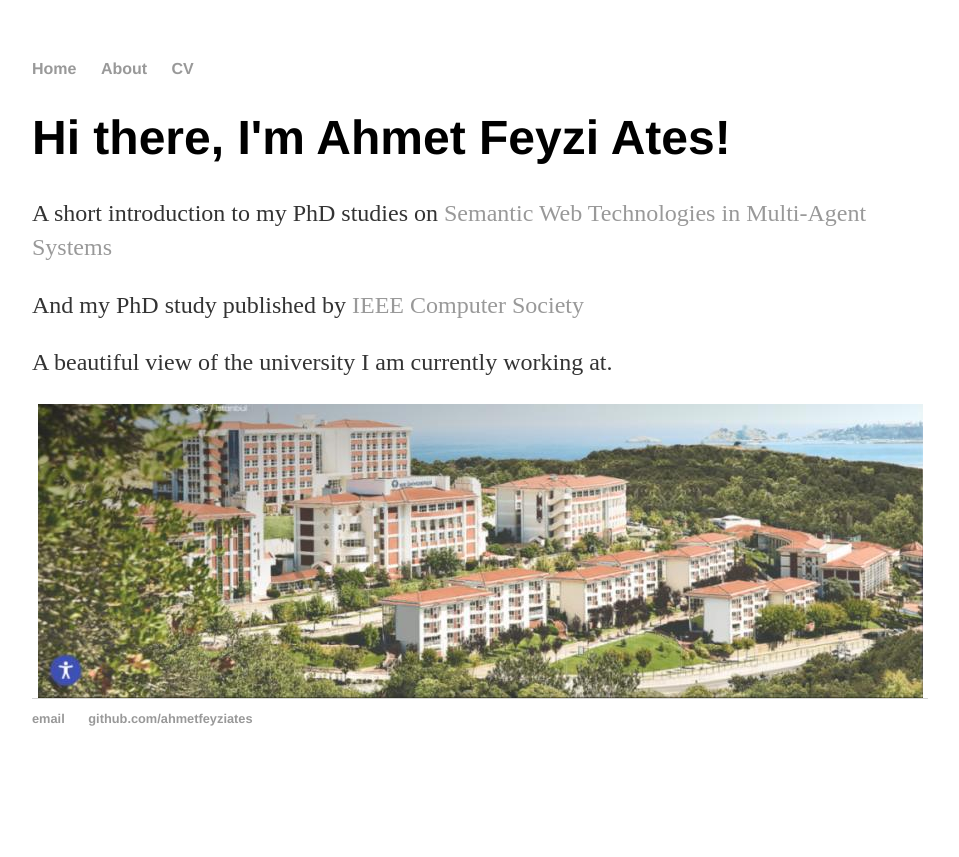
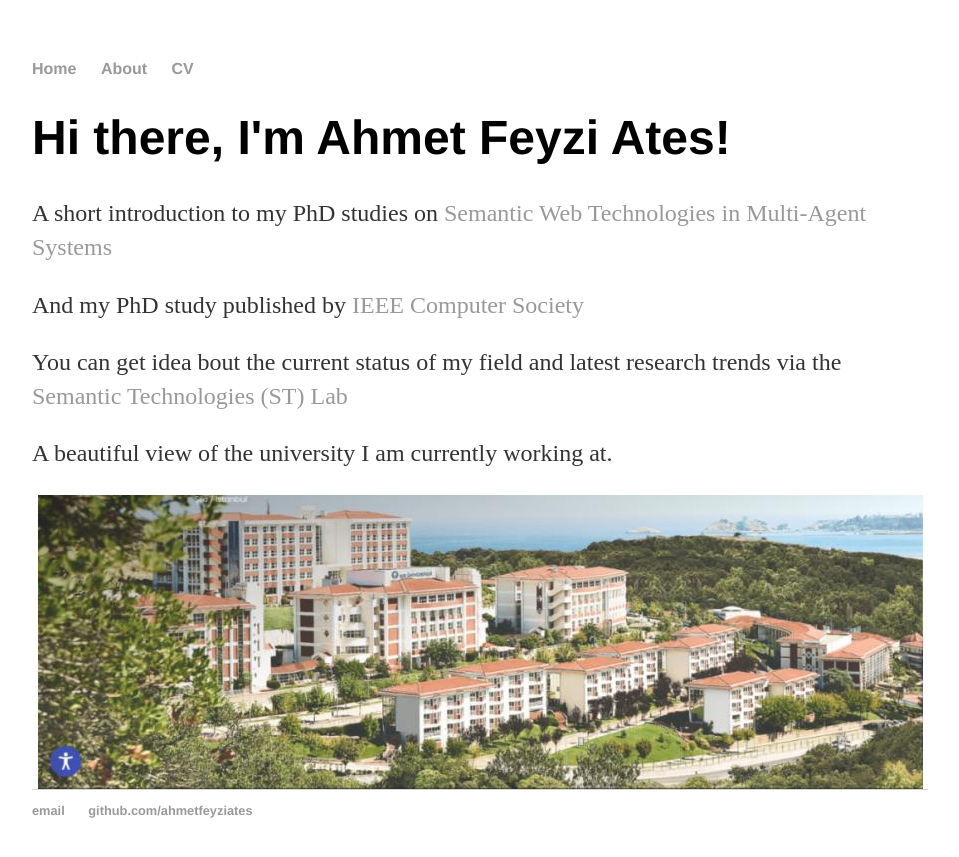
Before and after one commit to ahmetfeyziates/ahmetfeyziates.github.io, a Jekyll site: the page built from index.html, in a window 1280 px wide. Shown: the top 857 px of the page, without its empty margins (160-1119 px from the left). Built offline with Jekyll 4.4.1, drawn with Linux system fonts in a browser that asks for light colours.

Commit message:
Update index.html

```diff
--- a/index.html
+++ b/index.html
@@ -6,6 +6,7 @@
 	<h1>Hi there, I'm Ahmet Feyzi Ates!</h1>
 	<p>A short introduction to my PhD studies on <a href=https://dai-labor.de/en/topics/semantic-web-technologies-in-multi-agent-systems/>Semantic Web Technologies in Multi-Agent Systems </a></p>
 	<p>And my PhD study published by <a href=https://www.computer.org/csdl/proceedings-article/mdmw/2008/37210019/12OmNwe2IBz>IEEE Computer Society</a></p>
+	<p>You can get idea bout the current status of my field and latest research trends via the<a href=https://stlab.istc.cnr.it/stlab/> Semantic Technologies (ST) Lab</a></p>
 	<p>A beautiful view of the university I am currently working at.</p>
 	<img src="images/campus.jpg" alt="A scenic view" width="885" height="294" style="display: block; margin: auto;">
 	<!--
```
